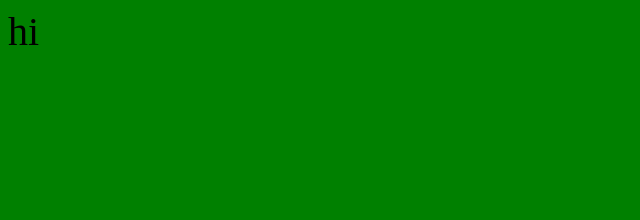
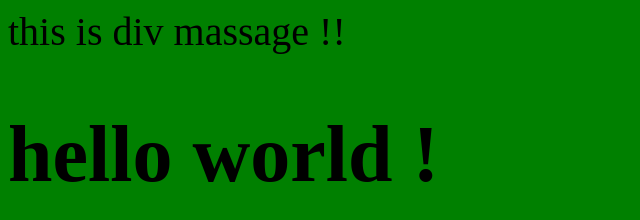
Before and after one commit to onedaniyel/test1, a plain HTML site: page index.html in a window 1280 px wide. Shown: the whole page, without its empty margins (0-640 px from the left). Drawn offline with Linux system fonts and the light colour scheme.

Commit message:
add text to the div

```diff
--- a/index.html
+++ b/index.html
@@ -7,6 +7,7 @@
     <link rel="stylesheet" href="/app.css" />
   </head>
   <body>
+    <div class="div"></div>
     <h1>hello world !</h1>
     <script src="/main.js"></script>
   </body>
--- a/main.js
+++ b/main.js
@@ -1 +1,2 @@
-document.body.innerHTML = "hi";
+let div = document.querySelector(".div");
+div.innerHTML = " this is div massage !!";
```
